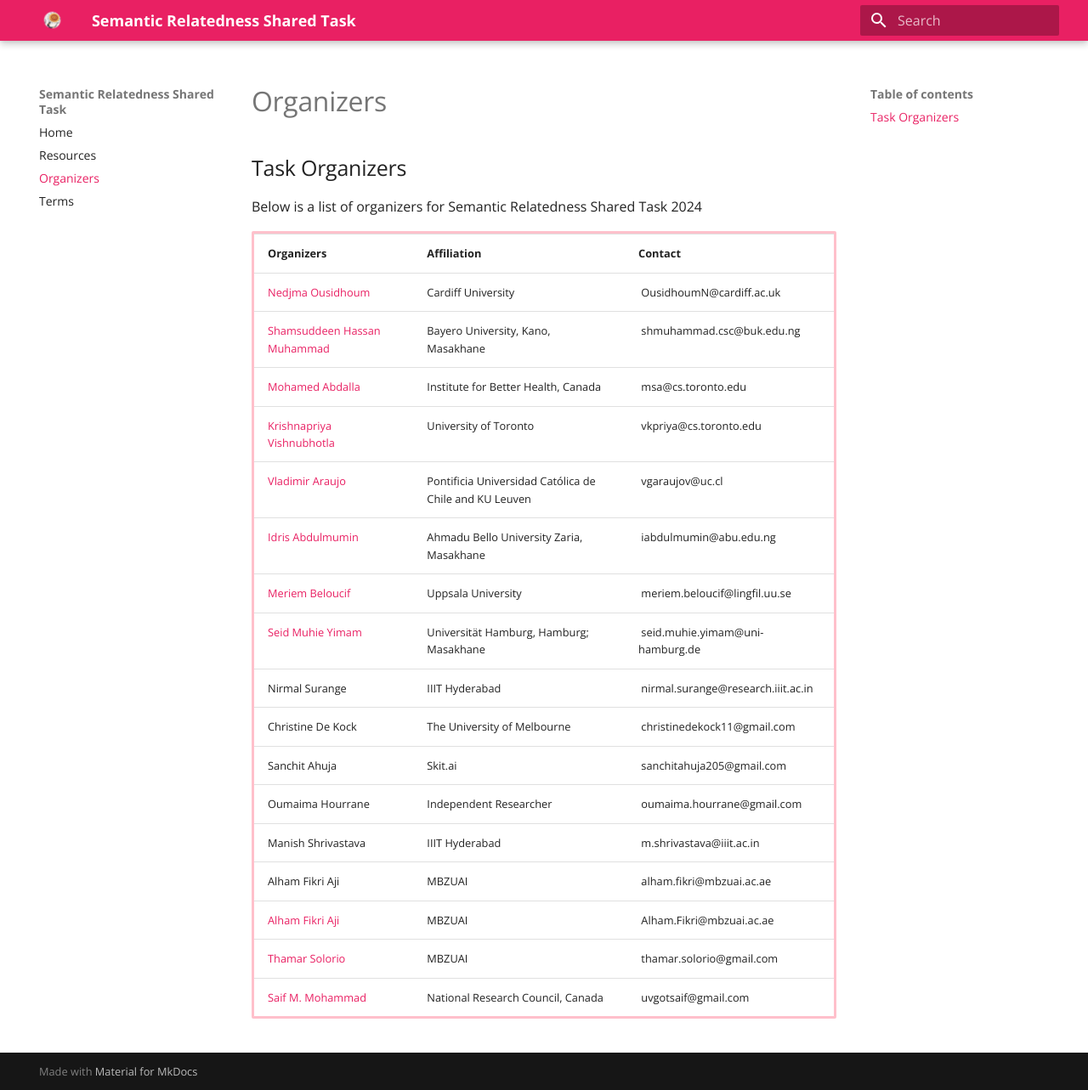
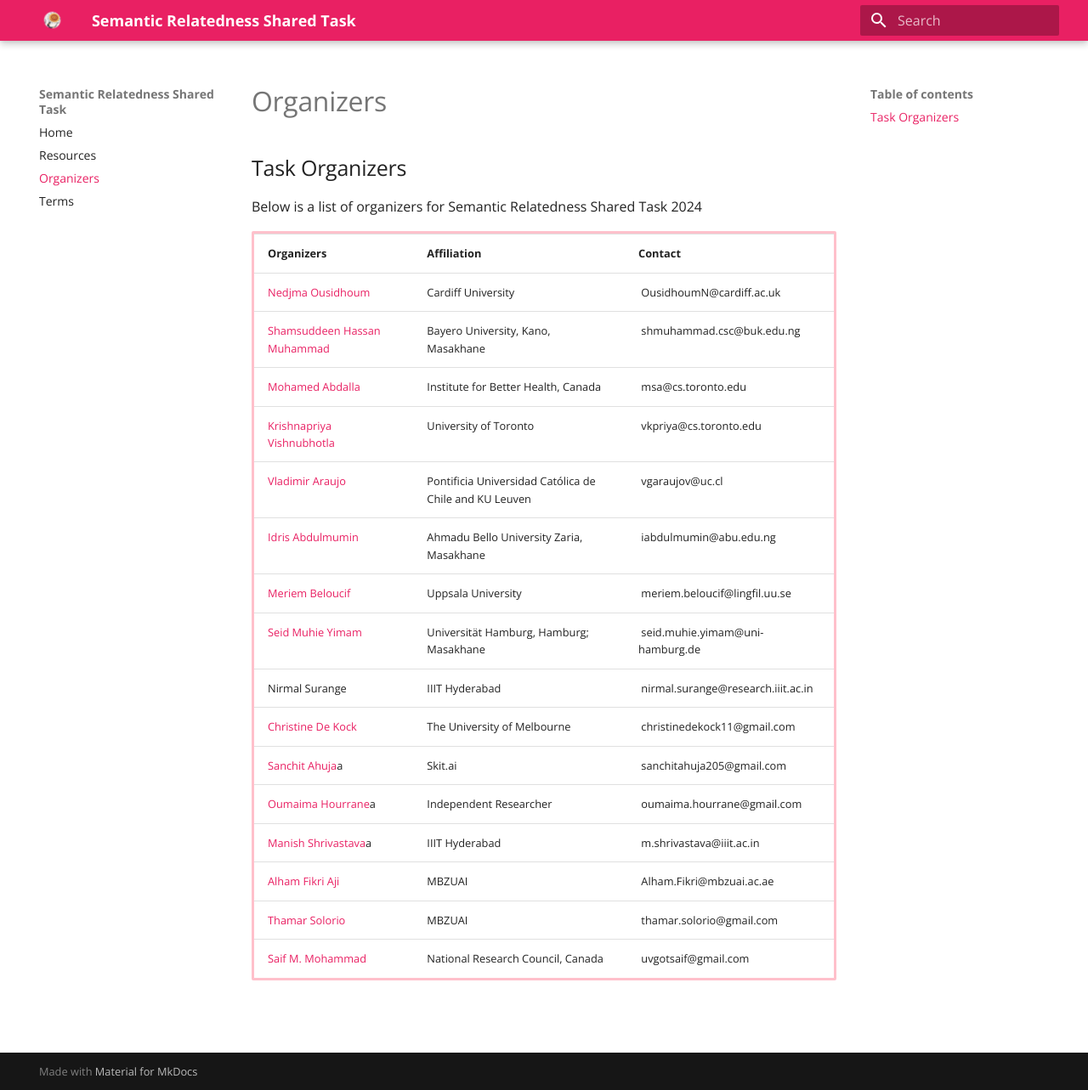
Before and after one commit to semantic-textual-relatedness/semantic-textual-relatedness.github.io, an MkDocs documentation site: the page built from docs/organizer.md, in a window 1280 px wide and 1283 px high. Shown: the whole window at 85% size. Built offline with MkDocs 1.6.1 and Material for MkDocs 9.7.7, drawn with Linux system fonts in a browser that asks for light colours.

Commit message:
Update organizer.md

```diff
--- a/docs/organizer.md
+++ b/docs/organizer.md
@@ -69,34 +69,29 @@
 </tr>
 
 <tr>
-<td>Christine De Kock</td>
+<td><a href="https://christinedekock.com">Christine De Kock</a></td>
 <td>The University of Melbourne</td>
 <td>&nbsp;christinedekock11@gmail.com</td>
 </tr>
 
 <tr>
-<td>Sanchit Ahuja</td>
+<td><a href="https://sanchit-ahuja.github.io">Sanchit Ahuja</a>a</td>
 <td>Skit.ai</td>
 <td>&nbsp;sanchitahuja205@gmail.com</td>
 </tr>
 
 <tr>
-<td>Oumaima Hourrane</td>
+<td><a href="https://oumaimahourrane.github.io">Oumaima Hourrane</a>a</td>
 <td>Independent Researcher</td>
 <td>&nbsp;oumaima.hourrane@gmail.com</td>
 </tr>
 
 <tr>
-<td>Manish Shrivastava</td>
+<td><a href="https://www.iiit.ac.in/people/faculty/m.shrivastava/">Manish Shrivastava</a>a</td>
 <td>IIIT Hyderabad</td>
 <td>&nbsp;m.shrivastava@iiit.ac.in</td>
 </tr>
 
-<tr>
-<td>Alham Fikri Aji</td>
-<td>MBZUAI</td>
-<td>&nbsp;alham.fikri@mbzuai.ac.ae</td>
-</tr>
 
 <tr>
 <td><a href="https://mbzuai.ac.ae/study/faculty/alham-fikri-aji/">Alham Fikri Aji</a></td>
```
